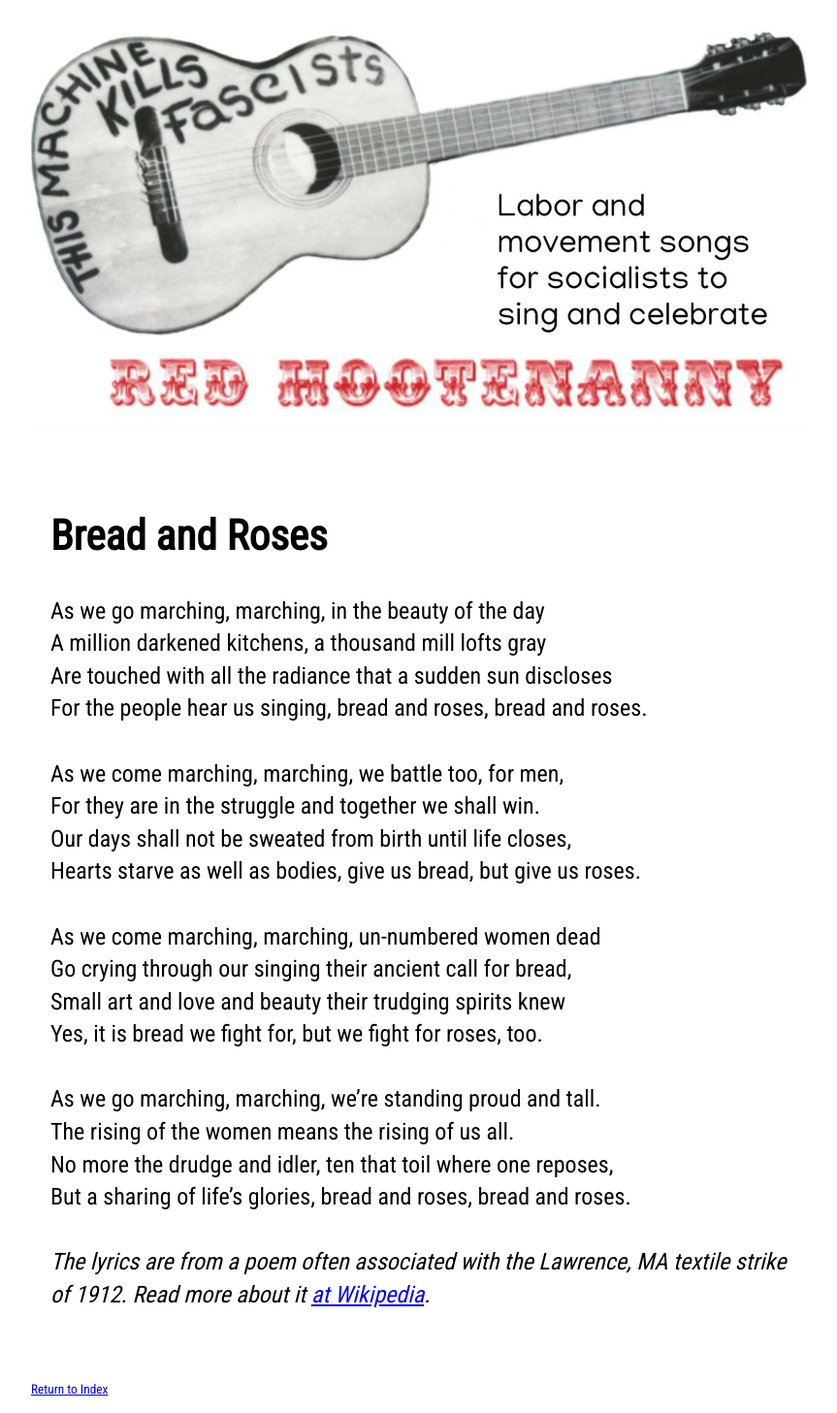
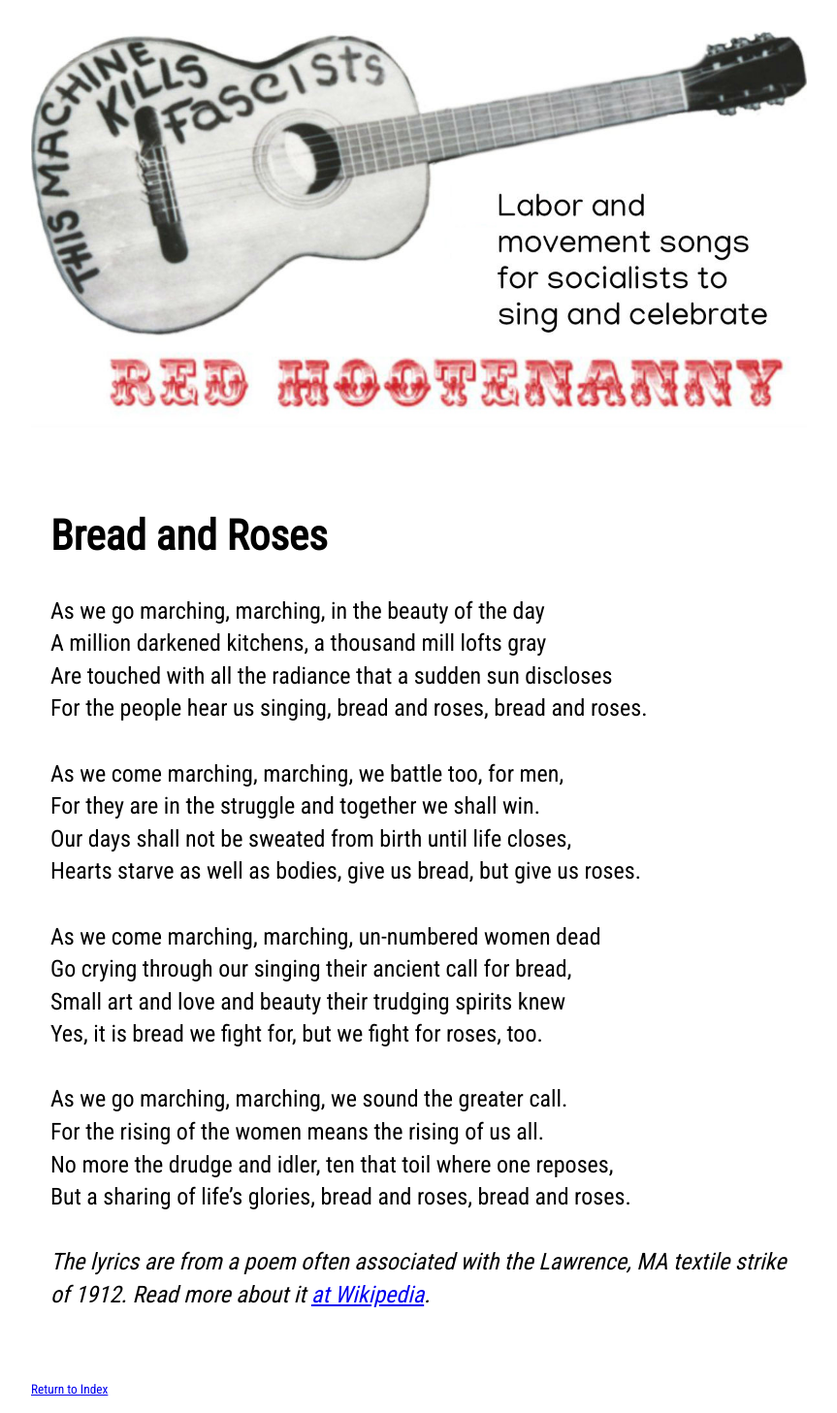
Before and after one commit to socialismconference/songbook.github.io, a Jekyll site: the page built from songs/bread-and-roses.md, in a window 1280 px wide. Shown: the whole page at 97% size, without its empty margins (208-1071 px from the left). Built offline with Jekyll 4.4.1, drawn with Linux system fonts in a browser that asks for light colours; our own code applies the rules of GitHub Pages for plain Markdown files; a script that is not in the unit is left out.

Commit message:
Better Bread and Roses lyric

```diff
--- a/songs/bread-and-roses.md
+++ b/songs/bread-and-roses.md
@@ -19,8 +19,8 @@ Go crying through our singing their ancient call for bread,
 Small art and love and beauty their trudging spirits knew
 Yes, it is bread we fight for, but we fight for roses, too.
 
-As we go marching, marching, we're standing proud and tall.
-The rising of the women means the rising of us all.
+As we go marching, marching, we sound the greater call.
+For the rising of the women means the rising of us all.
 No more the drudge and idler, ten that toil where one reposes,
 But a sharing of life's glories, bread and roses, bread and roses.
 
```
